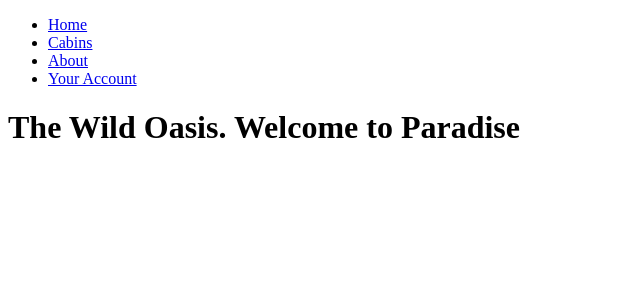
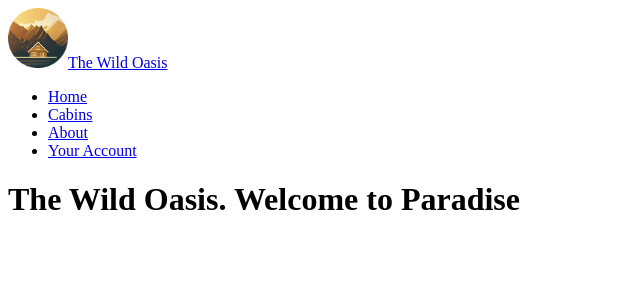
Before and after one commit to Mikiyas6/The-Wild-Oasis-Website, a Next.js app: page / in a window 1280 px wide. Shown: the top 300 px of the page, without its empty margins (0-640 px from the left). Built offline with nearby package versions, Linux system fonts and the light colour scheme.

Commit message:
Creating a Layout

```diff
--- a/app/about/page.js
+++ b/app/about/page.js
@@ -3,7 +3,6 @@
 export default function Page() {
   return (
     <div>
-      <Navigation />
       <h1>About The Wild Oasis</h1>
     </div>
   );
--- a/app/account/page.js
+++ b/app/account/page.js
@@ -3,7 +3,6 @@
 export default function Page() {
   return (
     <div>
-      <Navigation />
       <h1>Account</h1>
       <p>Accounts page</p>
     </div>
--- a/app/cabins/page.js
+++ b/app/cabins/page.js
@@ -3,7 +3,6 @@
 export default function Page() {
   return (
     <div>
-      <Navigation />
       <h1>Cabins</h1>
       <p>Cabins page</p>
     </div>
--- /dev/null
+++ b/app/components/Logo.js
@@ -0,0 +1,12 @@
+function Logo() {
+  return (
+    <a href="/" className="flex items-center gap-4 z-10">
+      <img src="/logo.png" height="60" width="60" alt="The Wild Oasis logo" />
+      <span className="text-xl font-semibold text-primary-100">
+        The Wild Oasis
+      </span>
+    </a>
+  );
+}
+
+export default Logo;
--- a/app/layout.js
+++ b/app/layout.js
@@ -1,12 +1,22 @@
+import Logo from "./components/Logo";
+import Navigation from "./components/Navigation";
+
 export const metadata = {
-  title: 'Next.js',
-  description: 'Generated by Next.js',
-}
+  title: "The Wild Oasis",
+  description: "A place to relax and unwind",
+};
 
+// This is a root layout for a Next.js application. It will Wrap the entire application so it will apply to all route.
 export default function RootLayout({ children }) {
   return (
     <html lang="en">
-      <body>{children}</body>
+      <body>
+        <header>
+          <Logo />
+          <Navigation />
+        </header>
+        <main className="container mx-auto px-4">{children}</main>
+      </body>
     </html>
-  )
+  );
 }
--- a/app/page.js
+++ b/app/page.js
@@ -1,11 +1,7 @@
 import Link from "next/link";
 import Navigation from "./components/Navigation";
+import RootLayout from "./layout";
 
 export default function Page() {
-  return (
-    <div>
-      <Navigation />
-      <h1>The Wild Oasis. Welcome to Paradise</h1>
-    </div>
-  );
+  return <h1>The Wild Oasis. Welcome to Paradise</h1>;
 }
```
Also changed, not shown: public/logo.png (added), 1 other file (tests, documents, lock files or other folders).
